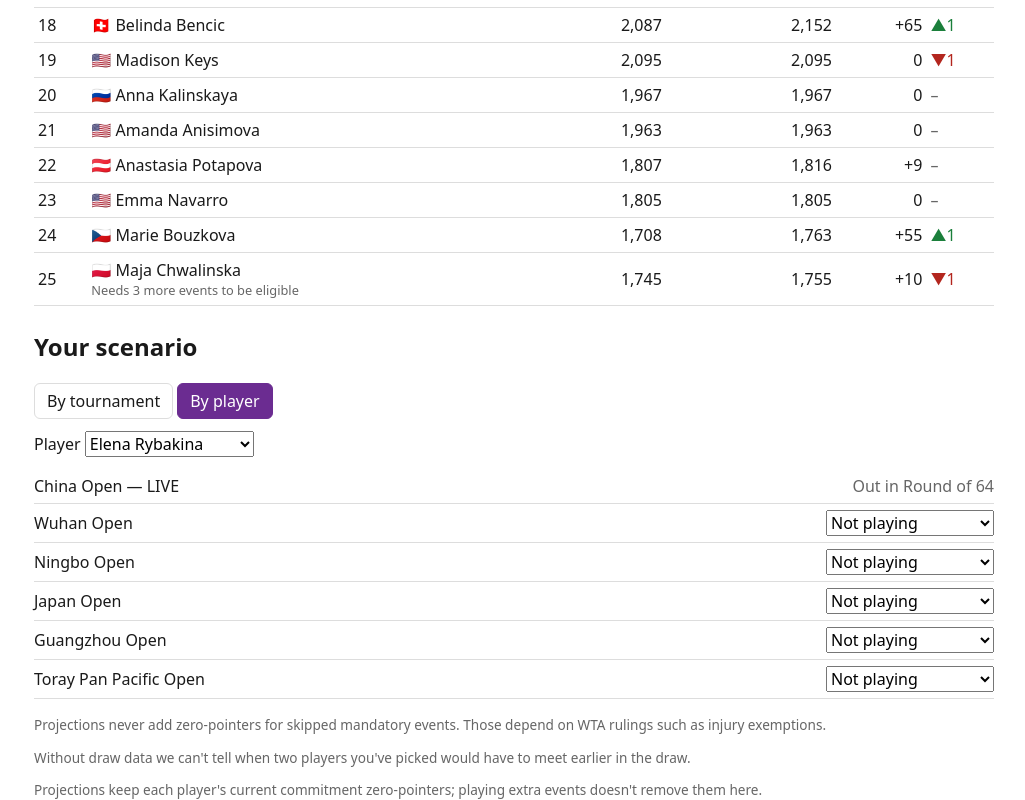
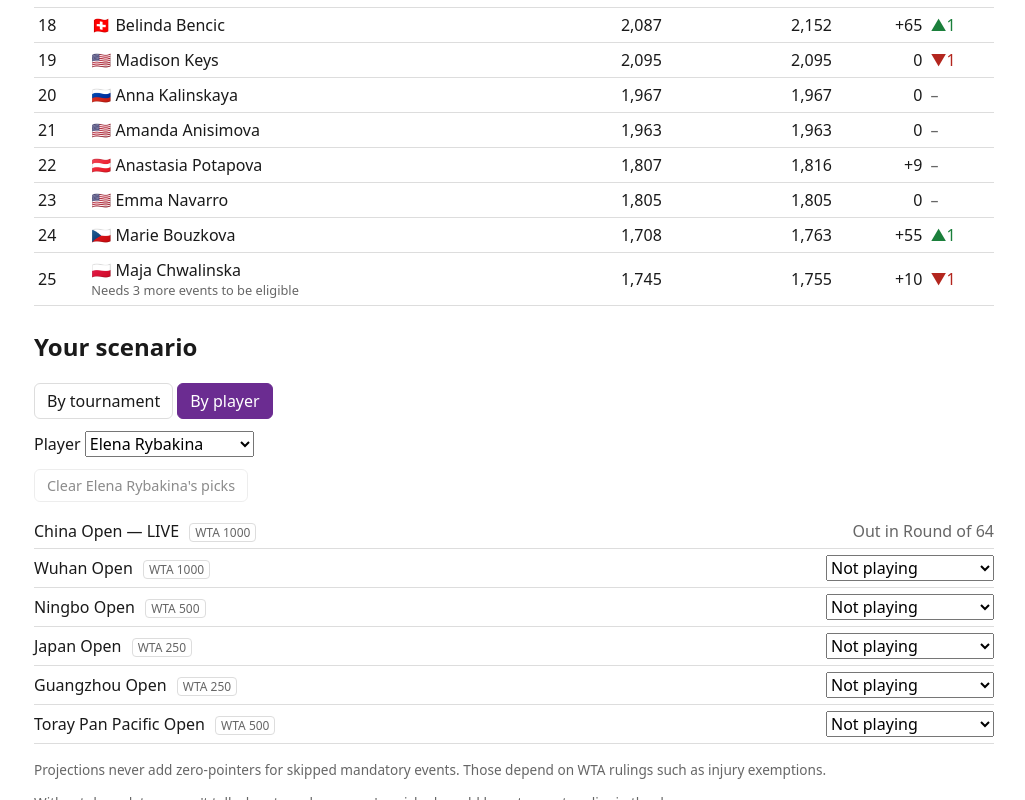
Before and after one commit to kwilson47/wtarace, a React (Vite) app: page / in a window 1280 px wide. Both pictures are taken after a click on the tab "By player". Shown: the part 806-1606 px from the top of the page, without its empty margins (126-1151 px from the left). Built offline with nearby package versions, Linux system fonts and the light colour scheme.

Commit message:
feat(ui): per-player and per-tournament clear buttons, event type labels
Co-Authored-By: Claude Opus 5.5 <noreply@anthropic.com>

```diff
--- a/src/ui/ScenarioEditor.tsx
+++ b/src/ui/ScenarioEditor.tsx
@@ -2,6 +2,7 @@ import { useMemo, useState } from 'react';
 import type { Player, Rules, Season, Tournament } from '../data/schema';
 import type { Warning } from '../engine/checkScenario';
 import { pickKey, type Scenario } from '../engine/types';
+import { categoryLabel } from './format';
 import { PickSelect } from './PickSelect';
 import { warningsByPick } from './warningText';
 
@@ -25,7 +26,29 @@ interface PanelProps {
   onPick: OnPick;
 }
 
-const eventName = (t: Tournament) => `${t.name}${t.status === 'in-progress' ? ' — LIVE' : ''}`;
+const live = (t: Tournament) => (t.status === 'in-progress' ? ' — LIVE' : '');
+const eventName = (t: Tournament) => `${t.name}${live(t)}`;
+const eventOption = (t: Tournament) => `${t.name} (${categoryLabel(t.category)})${live(t)}`;
+
+/** Clears every existing pick among `picks`; disabled when there is nothing to clear. */
+function ClearButton({ label, picks, scenario, onPick }: {
+  label: string;
+  picks: { playerId: string; tournamentId: string }[];
+  scenario: Scenario;
+  onPick: OnPick;
+}) {
+  const picked = picks.filter((p) => scenario[pickKey(p.playerId, p.tournamentId)] !== undefined);
+  return (
+    <button
+      type="button"
+      className="clear"
+      disabled={picked.length === 0}
+      onClick={() => picked.forEach((p) => onPick(p.playerId, p.tournamentId, null))}
+    >
+      {label}
+    </button>
+  );
+}
 
 function Cell({ player, tournament, rules, scenario, messages, onPick }: Omit<PanelProps, 'tournaments' | 'players'> & { player: Player; tournament: Tournament }) {
   const key = pickKey(player.id, tournament.id);
@@ -49,9 +72,15 @@ function ByTournament({ tournaments, players, ...rest }: PanelProps) {
       <label className="picker">
         Tournament{' '}
         <select id="tournament-select" value={tournament.id} onChange={(e) => setId(e.target.value)}>
-          {tournaments.map((t) => <option key={t.id} value={t.id}>{eventName(t)}</option>)}
+          {tournaments.map((t) => <option key={t.id} value={t.id}>{eventOption(t)}</option>)}
         </select>
       </label>
+      <ClearButton
+        label={`Clear picks for ${tournament.name}`}
+        picks={players.map((p) => ({ playerId: p.id, tournamentId: tournament.id }))}
+        scenario={rest.scenario}
+        onPick={rest.onPick}
+      />
       <ul className="picks">
         {players.map((p) => (
           <li key={p.id}>
@@ -76,10 +105,18 @@ function ByPlayer({ tournaments, players, ...rest }: PanelProps) {
           {players.map((p) => <option key={p.id} value={p.id}>{p.name}</option>)}
         </select>
       </label>
+      <ClearButton
+        label={`Clear ${player.name}'s picks`}
+        picks={tournaments.map((t) => ({ playerId: player.id, tournamentId: t.id }))}
+        scenario={rest.scenario}
+        onPick={rest.onPick}
+      />
       <ul className="picks">
         {tournaments.map((t) => (
           <li key={t.id}>
-            <span className="who">{eventName(t)}</span>
+            <span className="who">
+              {eventName(t)} <span className="tag">{categoryLabel(t.category)}</span>
+            </span>
             <Cell player={player} tournament={t} {...rest} />
           </li>
         ))}
--- a/src/ui/format.ts
+++ b/src/ui/format.ts
@@ -15,3 +15,17 @@ export function formatDelta(n: number): string {
 export function formatUpdated(iso: string): string {
   return `${new Date(iso).toISOString().slice(0, 16).replace('T', ' ')} UTC`;
 }
+
+const CATEGORY_LABELS: Record<string, string> = {
+  GS: 'Grand Slam',
+  WTA1000C: 'WTA 1000',
+  WTA1000: 'WTA 1000',
+  WTA500: 'WTA 500',
+  WTA250: 'WTA 250',
+  WTA125: 'WTA 125',
+};
+
+/** Fan-facing event type; combined and WTA-only 1000s both read "WTA 1000". */
+export function categoryLabel(category: string): string {
+  return CATEGORY_LABELS[category] ?? category;
+}
--- a/src/ui/styles.css
+++ b/src/ui/styles.css
@@ -44,6 +44,9 @@ button { font: inherit; padding: 6px 12px; border: 1px solid var(--line); border
 .tabs { display: flex; gap: 4px; margin-bottom: 12px; }
 .tabs [aria-selected='true'] { background: var(--accent); color: #fff; border-color: var(--accent); }
 .picker { display: block; margin-bottom: 12px; }
+.clear { margin-bottom: 12px; font-size: 0.9rem; }
+.clear:disabled { opacity: 0.5; cursor: default; }
+.tag { display: inline-block; margin-left: 6px; padding: 0 5px; border: 1px solid var(--line); border-radius: 4px; font-size: 0.75rem; color: var(--muted); white-space: nowrap; }
 .picks { list-style: none; padding: 0; margin: 0; }
 .picks li { display: flex; flex-wrap: wrap; align-items: center; justify-content: space-between; gap: 4px 12px; padding: 6px 0; border-bottom: 1px solid var(--line); }
 .pick { display: flex; flex-direction: column; align-items: flex-end; gap: 2px; }
```
Also changed, not shown: 2 other files (tests, documents, lock files or other folders).
